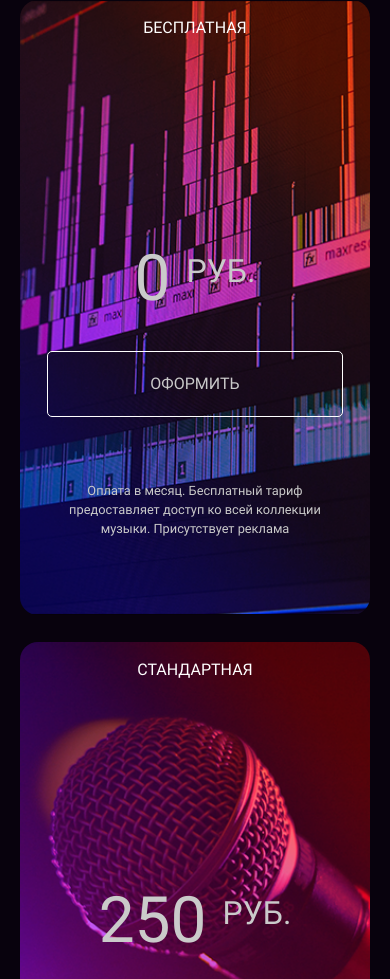
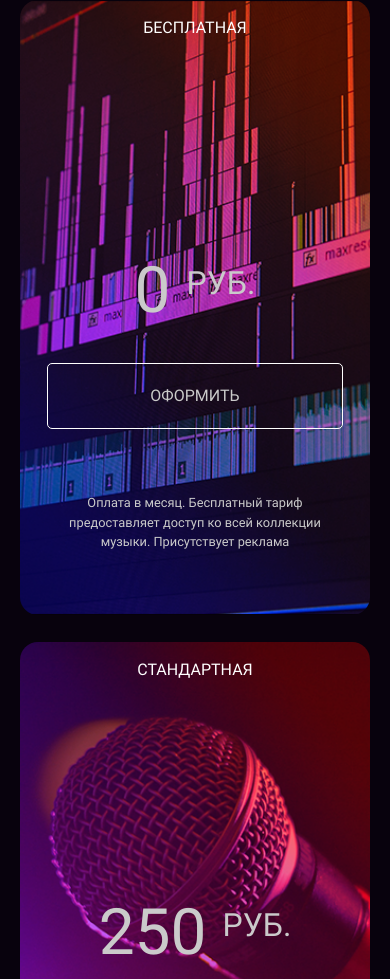
Before and after one commit to igor23samohvalov/layout-designer-project-lvl2, a website: page src/index.html in a window 390 px wide. Shown: the part 1040-2019 px from the top of the page. Drawn offline with Linux system fonts and the light colour scheme.

Commit message:
page pricing section test adjustments

```diff
--- a/src/scss/artist/app.scss
+++ b/src/scss/artist/app.scss
@@ -11,13 +11,27 @@
   display: flex;
   flex-direction: column;
   align-items: center;
+}
+
+section:not(:first-of-type) {
+  max-width: 1200px;
+  margin-left: auto;
+  margin-right: auto;
+}
+
+.m-auto {
   max-width: 1200px;
   margin-left: auto;
   margin-right: auto;
 }
 
 @media (max-width: 1239px) {
-  .container {
+  section:not(:first-of-type) {
+    width: 100%;
+    padding-left: 20px;
+    padding-right: 20px;
+  }
+  .m-auto {
     width: 100%;
     padding-left: 20px;
     padding-right: 20px;
--- a/src/scss/artist/page-description.scss
+++ b/src/scss/artist/page-description.scss
@@ -10,6 +10,9 @@
 
   .container {
     align-items: flex-start;
+    margin-left: auto;
+    margin-right: auto;
+    max-width: 1200px;
 
     p {
       font-size: 16px;
--- a/src/scss/index/app.scss
+++ b/src/scss/index/app.scss
@@ -5,21 +5,33 @@
 @import 'page-news.scss';
 @import 'page-app.scss';
 @import 'page-description.scss';
-
-
 @import 'footer.scss';
 
 .container {
   display: flex;
   flex-direction: column;
   align-items: center;
+}
+
+section:not(:first-of-type) {
+  max-width: 1200px;
+  margin-left: auto;
+  margin-right: auto;
+}
+
+.m-auto {
   max-width: 1200px;
   margin-left: auto;
   margin-right: auto;
 }
 
 @media (max-width: 1239px) {
-  .container {
+  section:not(:first-of-type) {
+    width: 100%;
+    padding-left: 20px;
+    padding-right: 20px;
+  }
+  .m-auto {
     width: 100%;
     padding-left: 20px;
     padding-right: 20px;
--- a/src/scss/index/page-pricing.scss
+++ b/src/scss/index/page-pricing.scss
@@ -1,6 +1,12 @@
 #page-pricing {
   padding-top: 100px;
   text-align: center;
+
+  .container {
+    p {
+      margin-bottom: 0;
+    }
+  }
 }
 
 .pricing-block {
@@ -30,13 +36,16 @@
 
     h3 {
       margin-bottom: auto;
+      width: 100%;
     }
     .pricing-value {
       display: flex;
-      align-self: center;
+      justify-content: center;
       font-size: 64px;
       line-height: 1em;
       margin: 0;
+      width: 100%;
+      text-align: center;
 
       span {
         align-self: flex-start;
```
Also changed, not shown: src/css/artist/app.css, src/css/index/app.css.
